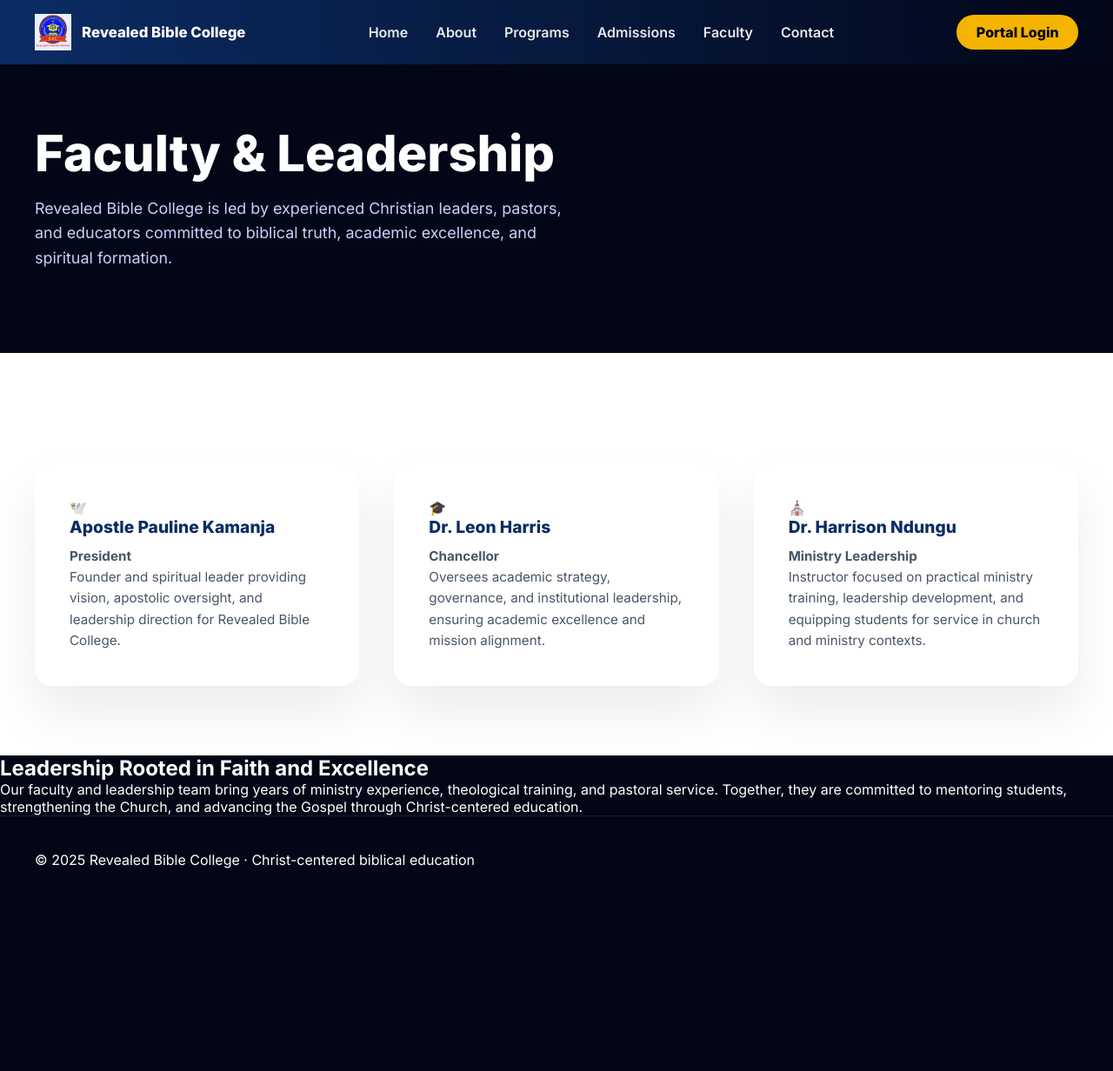
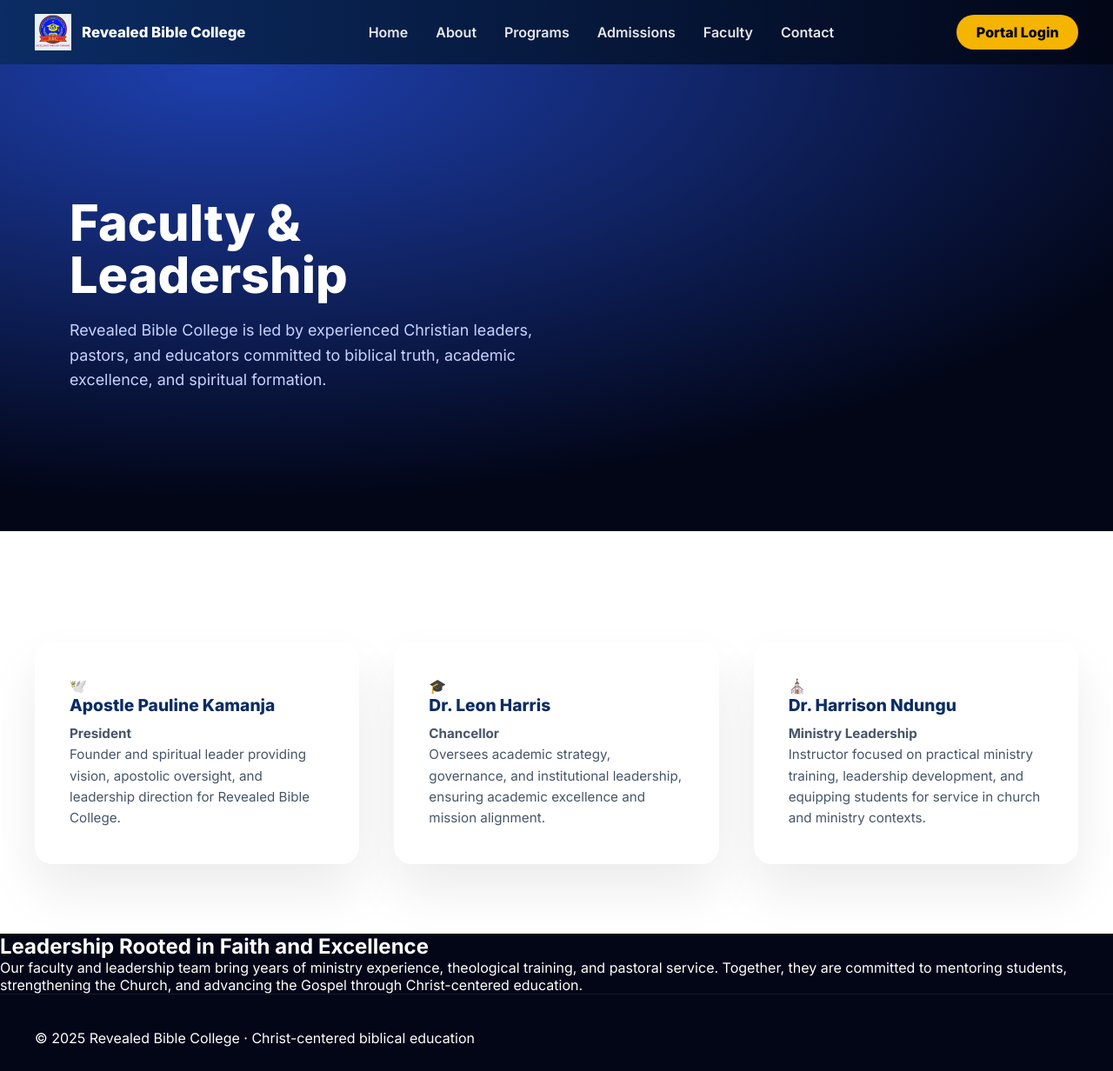
Before and after one commit to WillieKM/my-student-portal, a Jekyll site: the page built from faculty.html, in a window 1280 px wide and 1232 px high. Shown: the whole window at 87% size. Built offline with Jekyll 4.4.1, drawn with Linux system fonts in a browser that asks for light colours.

Commit message:
Update faculty.html

```diff
--- a/faculty.html
+++ b/faculty.html
@@ -4,7 +4,7 @@
 description: Meet the faculty and leadership of Revealed Bible College—experienced Christian leaders committed to biblical truth, academic excellence, and spiritual formation.
 ---
 <!-- HERO -->
-<section class="hero hero--compact">
+<section class="hero hero-page">
   <div class="hero-inner">
     <div>
       <h1>Faculty & Leadership</h1>
```
